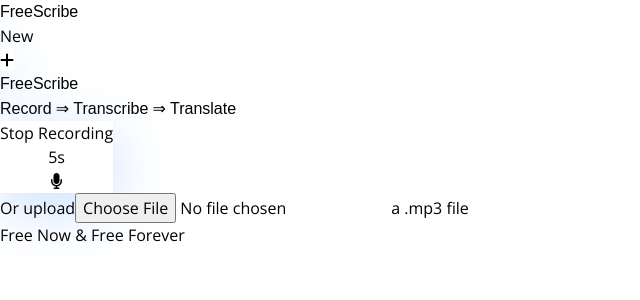
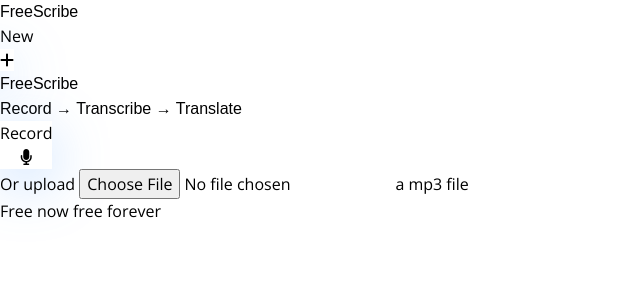
Before and after one commit to DineshDhanoki/FreeScribe, a React (Vite) app: page / in a window 1280 px wide. Shown: the top 300 px of the page, without its empty margins (0-640 px from the left). Built offline with nearby package versions, Linux system fonts and the light colour scheme.

Commit message:
Add files via upload

```diff
--- a/src/components/HomePage.jsx
+++ b/src/components/HomePage.jsx
@@ -1,11 +1,11 @@
-import React, {useState, useEffect, useRef} from 'react'
+import React, { useState, useEffect, useRef } from 'react'
 
 export default function HomePage(props) {
-    const {setFile, setAudioStream} = props
+    const { setAudioStream, setFile } = props
 
-    const[recordingStatus, setRecordingStatus] = useState('')
-    const[audioChunks, setAudioChunks] = useState([])
-    const[duration, setDuration] = useState(0)
+    const [recordingStatus, setRecordingStatus] = useState('inactive')
+    const [audioChunks, setAudioChunks] = useState([])
+    const [duration, setDuration] = useState(0)
 
     const mediaRecorder = useRef(null)
 
@@ -13,30 +13,29 @@
 
     async function startRecording() {
         let tempStream
-        console.log('Start Recording')
+        console.log('Start recording')
+
         try {
             const streamData = await navigator.mediaDevices.getUserMedia({
                 audio: true,
                 video: false
             })
             tempStream = streamData
-        } catch (error) {
-            console.log(error.message)
+        } catch (err) {
+            console.log(err.message)
             return
         }
         setRecordingStatus('recording')
 
-
-    // create new media recorder instance using the stream
-
-    const media = new MediaRecorder(tempStream, {type: mimeType})
+        //create new Media recorder instance using the stream
+        const media = new MediaRecorder(tempStream, { type: mimeType })
         mediaRecorder.current = media
 
         mediaRecorder.current.start()
         let localAudioChunks = []
         mediaRecorder.current.ondataavailable = (event) => {
-        if (typeof event.data === 'undefined') {return}
-        if (event.data.size === 0) {return}
+            if (typeof event.data === 'undefined') { return }
+            if (event.data.size === 0) { return }
             localAudioChunks.push(event.data)
         }
         setAudioChunks(localAudioChunks)
@@ -44,11 +43,11 @@
 
     async function stopRecording() {
         setRecordingStatus('inactive')
-        console.log('Stop Recording')
+        console.log('Stop recording')
 
         mediaRecorder.current.stop()
         mediaRecorder.current.onstop = () => {
-            const audioBlob = new Blob(audioChunks, {type: mimeType})
+            const audioBlob = new Blob(audioChunks, { type: mimeType })
             setAudioStream(audioBlob)
             setAudioChunks([])
             setDuration(0)
@@ -56,7 +55,7 @@
     }
 
     useEffect(() => {
-        if (recordingStatus === 'inactive') {return}
+        if (recordingStatus === 'inactive') { return }
 
         const interval = setInterval(() => {
             setDuration(curr => curr + 1)
@@ -67,26 +66,23 @@
 
 
   return (
-    <main className='flex-1 bg-yellow-200 p-4 flex flex-col gap-3 text-center sm:gap-4 justify-center pd-20'>
+        <main className='flex-1  p-4 flex flex-col gap-3 text-center sm:gap-4  justify-center pb-20'>
             <h1 className='font-semibold text-5xl sm:text-6xl md:text-7xl'>Free<span className='text-blue-400 bold'>Scribe</span></h1>
-        <h3 className='font-medium md:text-lg'>Record
-        <span className='text-blue-400'> &rArr; </span>Transcribe
-        <span className='text-blue-400'> &rArr; </span>Translate</h3>
+            <h3 className='font-medium md:text-lg'>Record <span className='text-blue-400'>&rarr;</span> Transcribe <span className='text-blue-400'>&rarr;</span> Translate</h3>
             <button onClick={recordingStatus === 'recording' ? stopRecording : startRecording} className='flex specialBtn px-4 py-2 rounded-xl items-center text-base justify-between gap-4 mx-auto w-72 max-w-full my-4'>
-            <p className='text-blue-400'>{recordingStatus === 'inactive' ? 'Record' : `Stop Recording`}</p>
+                <p className='text-blue-400'>{recordingStatus === 'inactive' ? 'Record' : `Stop recording`}</p>
                 <div className='flex items-center gap-2'>
-            {duration && (
-                <p className='sm'>{duration}s</p>
+                    {duration !== 0 && (
+                        <p className='text-sm'>{duration}s</p>
                     )}
-            <i className={"fa-solid duration-200 fa-microphone" + (recordingStatus === 'recording' ? 'text-rose-400' : "")}></i>
+                    <i className={"fa-solid duration-200 fa-microphone " + (recordingStatus === 'recording' ? ' text-rose-300' : "")}></i>
                 </div>
             </button>
-        <p className='text-base'>Or <label className='text-blue-600 cursor-pointer hover:text-red-600 duration-200'>upload
-        <input onChange={(e) => {
+            <p className='text-base'>Or <label className='text-blue-400 cursor-pointer hover:text-blue-600 duration-200'>upload <input onChange={(e) => {
                 const tempFile = e.target.files[0]
                 setFile(tempFile)
-        }} className='hidden' type='file' accept='.mp3,.wave'/></label> a .mp3 file</p>
-        <p className='italic text-slate-400'>Free Now & Free Forever</p>
+            }} className='hidden' type='file' accept='.mp3,.wave' /></label> a mp3 file</p>
+            <p className='italic text-slate-400'>Free now free forever</p>
         </main>
     )
 }
--- a/src/components/Information.jsx
+++ b/src/components/Information.jsx
@@ -3,8 +3,32 @@
 import Translation from './Translation'
 
 export default function Information(props) {
+    const {output} = props
+
     const [tab, setTab] = useState('transcription')
-        // const [translation, setTranslation] = useState('translation')
+    const [translation, setTranslation] = useState(null)
+    const [toLanguage, setToLanguage] = useState('Select language')
+    const [translating, setTranslating] = useState(null)
+
+
+    function handleCopy() {
+        navigator.clipboard.writeText()
+    }
+
+    function handleDownload () {
+        const element = document.createElement('a')
+        const file = new Blob([], {type: 'text/plain'})
+        element.href = URL.createObjectURL(file)
+        element.download(`Freescribe_${(newDate()).toDateString()}.txt`)
+        document.body.appendchild(element)
+        element.click()
+    }
+
+    function generateTranslation () {
+
+    }
+
+    const textElement = tab === 'transcription' ? output.map(val => val.text) : ''
 
   return (
     <main className='flex-1 p-4 flex flex-col gap-3 text-center sm:gap-4 justify-center pb-20 max-w-prose w-full mx-auto'>
@@ -13,13 +37,16 @@
         <button onClick={() => setTab('transcription')} className={'px-4 rounded duration-200 py-1 ' + (tab === 'transcription' ? ' bg-blue-300 text-white' : ' text-blue-400 hover:text-blue-600')}>Transcription</button>
         <button onClick={() => setTab('translation')} className={'px-4 rounded duration-200 py-1  ' + (tab === 'translation' ? ' bg-blue-300 text-white' : ' text-blue-400 hover:text-blue-600')}>Translation</button>
         </div>
-
-
-
+     <div className='my-8 flex flex-col'>
   {tab === 'transcription' ? (
-    <Transcription />
+    <Transcription {...props} textElement={textElement}/>
   ) : (
-    <Translation />
+    <Translation {...props} toLanguage={toLanguage} translating={translating} translation={translation} setToLanguage={setToLanguage} setTranslating={setTranslating} setTranslation={setTranslation} />
   )}
+  </div>
+  <div className='flex items-center gap-4 mx-auto text-base'>
+    <button title='Copy' className='specialBtn p-2 rounded px-4'><i className="fa-solid fa-copy"></i></button>
+    <button title='Download' className='specialBtn p-2 rounded px-4'><i className="fa-solid fa-download"></i></button>
+  </div>
     </main>
     )}
--- a/src/components/Transcribing.jsx
+++ b/src/components/Transcribing.jsx
@@ -1,17 +1,20 @@
 import React from 'react'
 
 export default function Transcribing(props) {
-    const {downloading} = props
+    const { downloading } = props
+
+
     return (
         <div className='flex items-center flex-1 flex-col justify-center gap-10 md:gap-14 text-center pb-24 p-4'>
             <div className='flex flex-col gap-2 sm:gap-4'>
+
                 <h1 className='font-semibold text-4xl sm:text-5xl md:text-6xl'><span className='text-blue-400 bold'>Transcribing</span></h1>
                 <p>{!downloading ? 'warming up cylinders' : 'core cylinders engaged'}</p>
             </div>
-    <div className='flex flex-col gap-2 sm:gap-4 max-w-[400px] mx-auto w-full'>
-        {[0,1,2].map(val => {
+            <div className='flex flex-col gap-2 sm:gap-3 max-w-[400px] mx-auto w-full'>
+                {[0, 1, 2].map(val => {
                     return (
-                <div key={val} className={'rounded-full h-2 sm:h-3 bg-slate-400 loading' + `loading${val}`}></div>
+                        <div key={val} className={'rounded-full h-2 sm:h-3 bg-slate-400 loading ' + `loading${val}`}></div>
                     )
                 })}
             </div>
--- a/src/components/Transcription.jsx
+++ b/src/components/Transcription.jsx
@@ -1,7 +1,9 @@
 import React from 'react'
 
-export default function Transcription() {
-  return (
-    <div>Transcription</div>
-  )
+export default function Transcription(props) {
+    const { textElement } = props
+
+    return (
+        <div>{textElement}</div>
+    )
 }
--- a/src/components/Translation.jsx
+++ b/src/components/Translation.jsx
@@ -1,9 +1,21 @@
 import React from 'react'
+import { LANGUAGES } from '../utils/presets'
 
-export default function Translation() {
+export default function Translation(props) {
+    const {translation, textElement, toLanguage, translating, setTranslation, setTranslating, setToLanguage} = props
   return (
-    <div>
-      Translation
+    <div className='flex flex-col gap-2 max-w-[400px] w-full mx-auto'>
+        <div className='flex items-stretch gap-2'>
+            <select value={toLanguage} className='flex-1 outline-none bg-white focus:outline-none border border-solid border-transparent hover:border-blue-300 duration-200 p-2 px-3 rounded' onChange={(e) => setToLanguage(e.target.value)}>
+                <option value={"Select language"}>Select Language</option>
+                {Object.entries(LANGUAGES).map(([key, value]) => {
+                    return (
+                        <option key={key} value={value}>{key}</option>
+                    )
+                })}
+            </select>
+            <button className='specialBtn px-3 py-2 rounded-lg text-blue-400 hover:text-blue-600 duration:200'>Translate</button>
+        </div>
     </div>
   )
 }
--- a/src/utils/whisper.worker.js
+++ b/src/utils/whisper.worker.js
@@ -120,7 +120,7 @@
         )
 
         this.processed_chunks = chunks.map((chunk, index) => {
-            return this.processed_chunks(chunk, index)
+            return this.processChunk(chunk, index)
         })
 
         createResultMessage(
```
Also changed, not shown: src/App.jsx (+20 -19 lines). Lines whose indentation alone changed are shown as unchanged.
